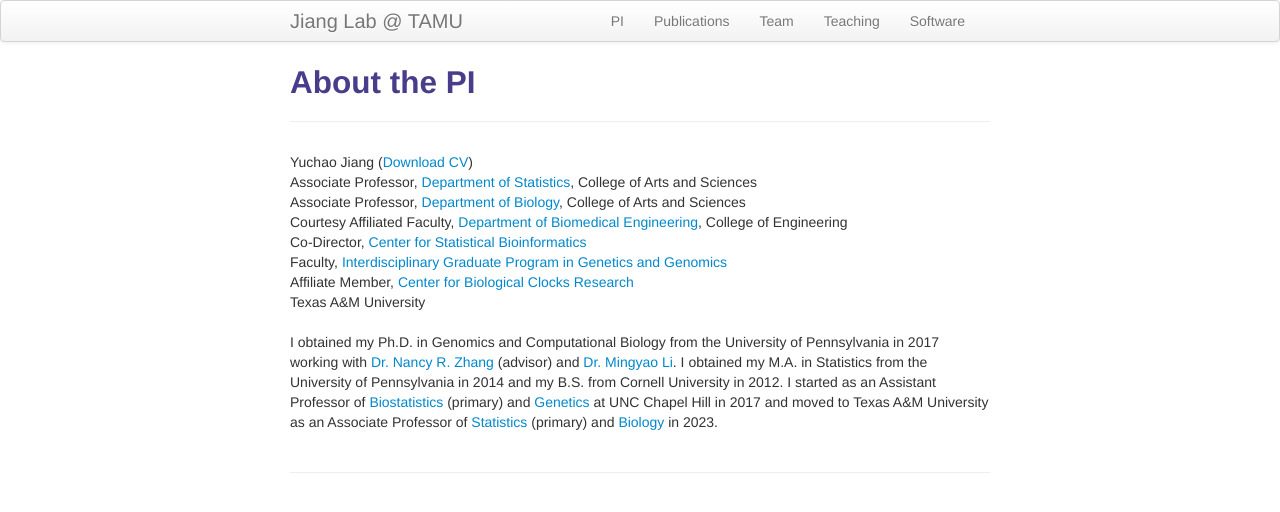
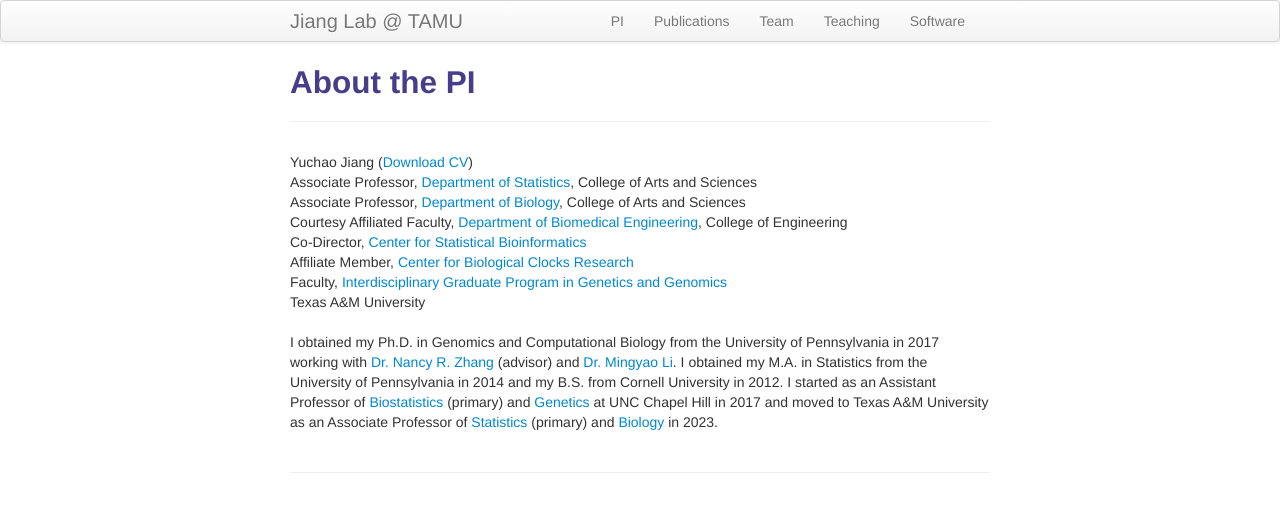
Before and after one commit to yuchaojiang/yuchaojiang.github.io, a Jekyll site: the page built from pages/PI.md, in a window 1280 px wide. Shown: the top 512 px of the page. Built offline with Jekyll 4.4.1, drawn with Linux system fonts in a browser that asks for light colours.

Commit message:
Update PI.md

```diff
--- a/pages/PI.md
+++ b/pages/PI.md
@@ -11,8 +11,8 @@ description: PI Info
             Associate Professor, <a href="https://www.bio.tamu.edu/">Department of Biology</a>, College of Arts and Sciences<br/>
             Courtesy Affiliated Faculty, <a href="https://engineering.tamu.edu/biomedical/">Department of Biomedical Engineering</a>, College of Engineering<br/>
             Co-Director, <a href="https://statbio.stat.tamu.edu/">Center for Statistical Bioinformatics</a><br/>
+            Affiliate Member, <a href="https://clocks.tamu.edu/">Center for Biological Clocks Research</a><br/>
             Faculty, <a href="https://genetics.tamu.edu/">Interdisciplinary Graduate Program in Genetics and Genomics</a><br/>
-            Affiliate Member, <a href="https://clocks.tamu.edu/">Center for Biological Clocks Research</a><br/>
             Texas A&M University <br/><br/>
     </div>
 </div>
```
